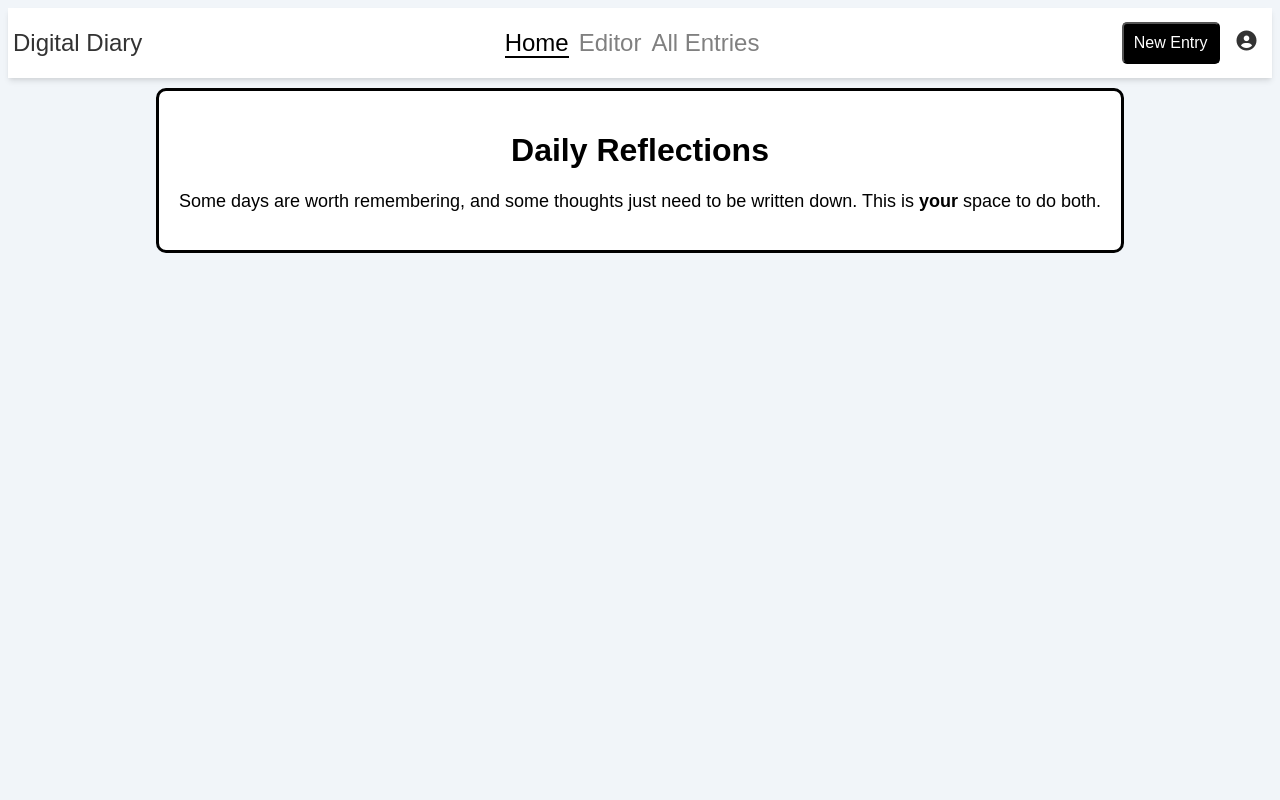
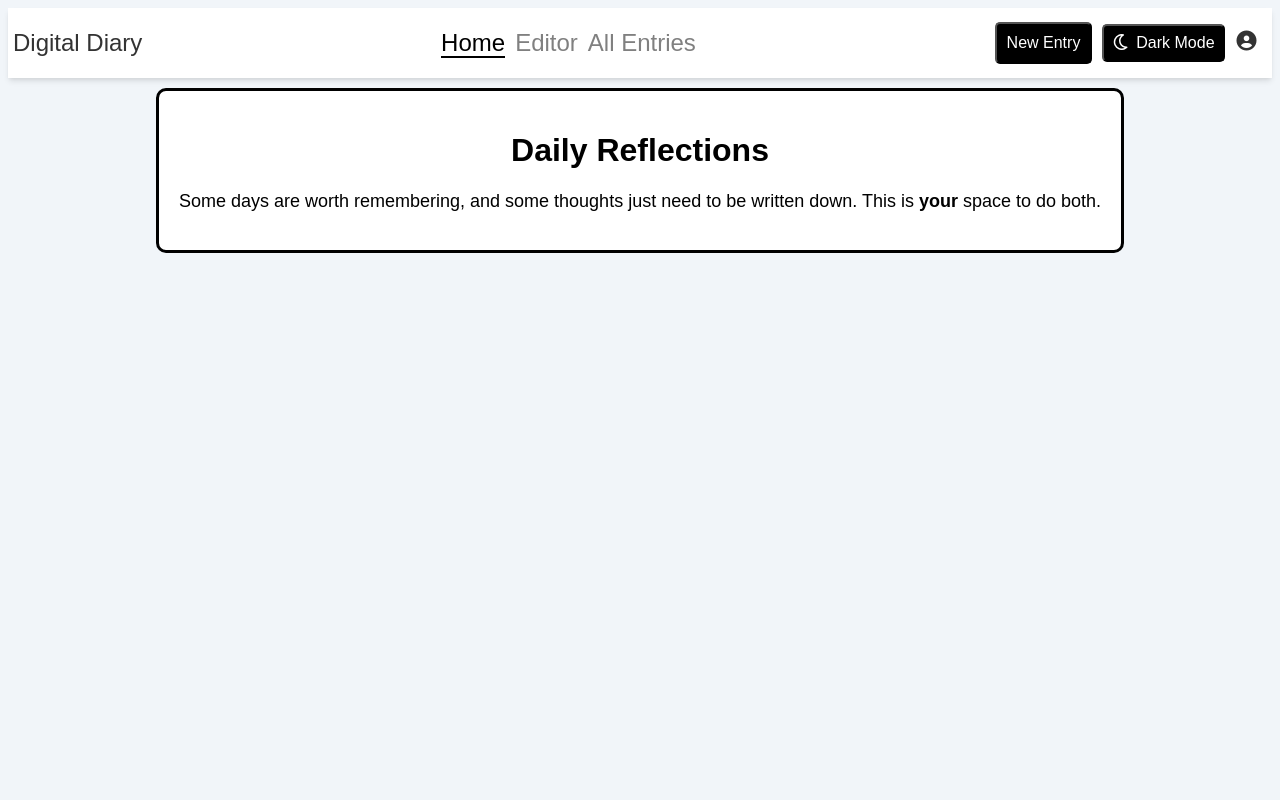
Before and after one commit to AbsoluteMassive/Digital-Diary, a plain HTML site: page index.html in a window 1280 px wide. Shown: the top 800 px of the page. Drawn offline with Linux system fonts and the light colour scheme.

Commit message:
Added dark mode toggle button to navigation in index and vault pages

```diff
--- a/index.html
+++ b/index.html
@@ -29,6 +29,9 @@
         <a href="new-entry.html"
           ><button class="save-entry-1">New Entry</button></a
         >
+        <button id="dark-mode" type="button">
+          <i class="fa-regular fa-moon"></i> Dark Mode
+        </button>
         <a href="vault.html"><i class="fa-solid fa-circle-user"></i></a>
       </div>
     </nav>
--- a/style.css
+++ b/style.css
@@ -354,7 +354,7 @@ textarea:focus {
   margin: 8px 0;
 }
 
-@media (max-width: 600px) {
+@media (max-width: 800px) {
   .nav-toggle {
     display: block;
   }
```
Also changed, not shown: vault.html (+3 -0 lines).
